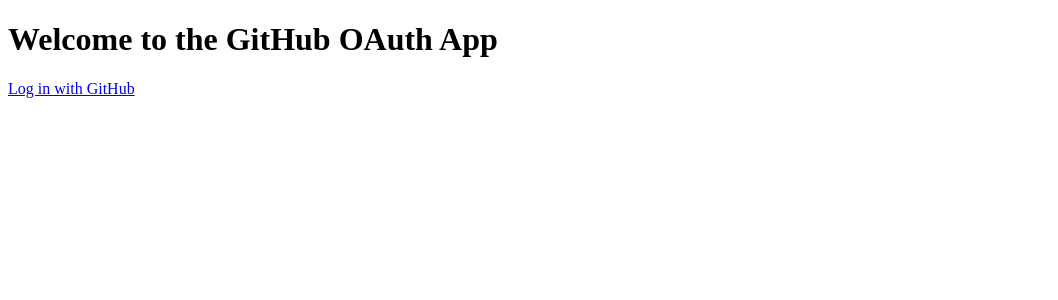
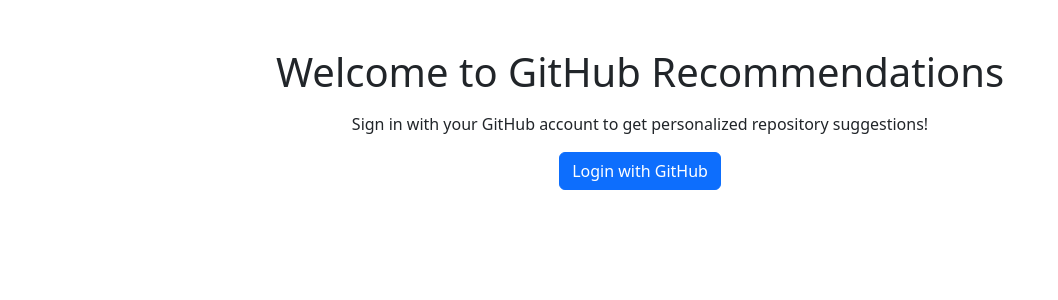
Before and after one commit to LiamSnow/categorized-github-recommender, a Flask app: template website/templates/index.html in a window 1280 px wide. Shown: the top 300 px of the page, without its empty margins (0-1058 px from the left). Run offline with Flask 3, Linux system fonts and the light colour scheme; the template is opened without the code that fills it, so the values that code supplies are empty.

Commit message:
webpage templates

```diff
--- a/website/templates/index.html
+++ b/website/templates/index.html
@@ -3,10 +3,14 @@
 <head>
     <meta charset="UTF-8">
     <meta name="viewport" content="width=device-width, initial-scale=1.0">
-    <title>GitHub OAuth App</title>
+    <title>GitHub Recommendations</title>
+    <link href="https://cdn.jsdelivr.net/npm/bootstrap@5.3.0-alpha3/dist/css/bootstrap.min.css" rel="stylesheet">
 </head>
 <body>
-    <h1>Welcome to the GitHub OAuth App</h1>
-    <p><a href="/login">Log in with GitHub</a></p>
+    <div class="container text-center mt-5">
+        <h1>Welcome to GitHub Recommendations</h1>
+        <p class="mt-3">Sign in with your GitHub account to get personalized repository suggestions!</p>
+        <a href="{{ url_for('login') }}" class="btn btn-primary">Login with GitHub</a>
+    </div>
 </body>
 </html>
```
Also changed, not shown: website/templates/repos.html (+14 -10 lines), website/templates/welcome.html (+7 -2 lines), website/css/styles.css (added).
